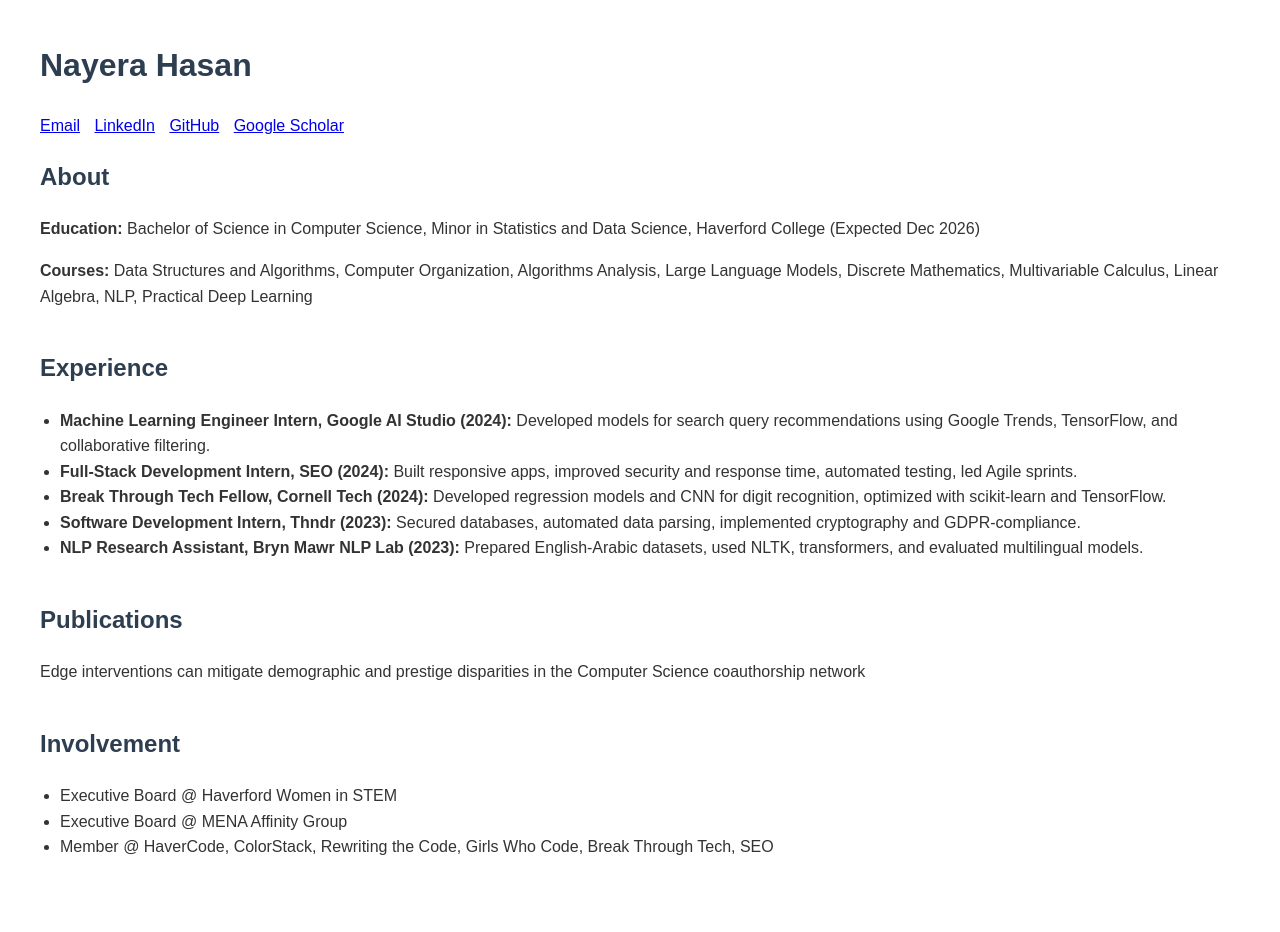
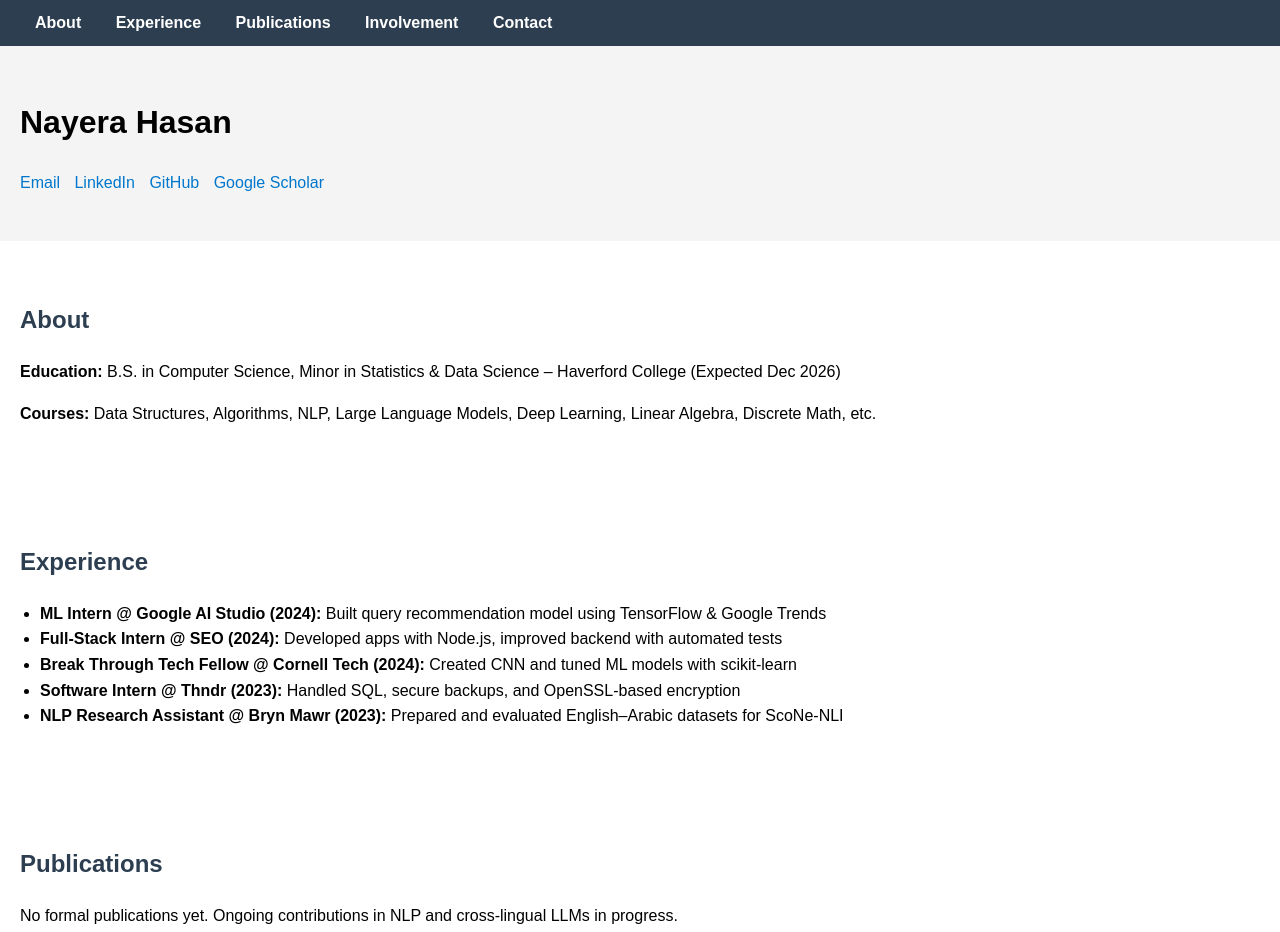
Before and after one commit to NayeraHasan/nayerahasan.github.io, a plain HTML site: page index.html in a window 1280 px wide. Shown: the top 932 px of the page. Before the commit the page ends 900 px from the top, so only its background shows below. Drawn offline with Linux system fonts and the light colour scheme.

Commit message:
Update index.html

```diff
--- a/index.html
+++ b/index.html
@@ -2,32 +2,64 @@
 <html lang="en">
 <head>
     <meta charset="UTF-8">
-    <title>Nayera Hasan | Academic Portfolio</title>
+    <title>Nayera Hasan | Portfolio</title>
     <meta name="viewport" content="width=device-width, initial-scale=1">
     <style>
         body {
             font-family: Arial, sans-serif;
-            margin: 40px;
+            margin: 0;
+            padding: 0;
             line-height: 1.6;
-            color: #333;
         }
-        h1, h2 {
+        nav {
+            background-color: #2c3e50;
+            padding: 10px 20px;
+            position: sticky;
+            top: 0;
+            z-index: 1000;
+        }
+        nav a {
+            color: white;
+            margin: 0 15px;
+            text-decoration: none;
+            font-weight: bold;
+        }
+        nav a:hover {
+            text-decoration: underline;
+        }
+        header {
+            padding: 30px 20px;
+            background-color: #f4f4f4;
+        }
+        section {
+            padding: 40px 20px;
+        }
+        h2 {
             color: #2c3e50;
         }
-        section {
-            margin-bottom: 40px;
-        }
         ul {
-            margin: 0;
             padding-left: 20px;
         }
         .contact a {
-            display: inline-block;
             margin-right: 10px;
+            text-decoration: none;
+            color: #0077cc;
+        }
+        html {
+            scroll-behavior: smooth;
         }
     </style>
 </head>
 <body>
+
+<nav>
+    <a href="#about">About</a>
+    <a href="#experience">Experience</a>
+    <a href="#publications">Publications</a>
+    <a href="#involvement">Involvement</a>
+    <a href="#contact">Contact</a>
+</nav>
+
 <header>
     <h1>Nayera Hasan</h1>
     <p class="contact">
@@ -38,35 +70,43 @@
     </p>
 </header>
 
-    <section>
+<section id="about">
     <h2>About</h2>
-        <p><strong>Education:</strong> Bachelor of Science in Computer Science, Minor in Statistics and Data Science, Haverford College (Expected Dec 2026)</p>
-        <p><strong>Courses:</strong> Data Structures and Algorithms, Computer Organization, Algorithms Analysis, Large Language Models, Discrete Mathematics, Multivariable Calculus, Linear Algebra, NLP, Practical Deep Learning</p>
+    <p><strong>Education:</strong> B.S. in Computer Science, Minor in Statistics & Data Science – Haverford College (Expected Dec 2026)</p>
+    <p><strong>Courses:</strong> Data Structures, Algorithms, NLP, Large Language Models, Deep Learning, Linear Algebra, Discrete Math, etc.</p>
 </section>
 
-    <section>
+<section id="experience">
     <h2>Experience</h2>
     <ul>
-            <li><strong>Machine Learning Engineer Intern, Google AI Studio (2024):</strong> Developed models for search query recommendations using Google Trends, TensorFlow, and collaborative filtering.</li>
-            <li><strong>Full-Stack Development Intern, SEO (2024):</strong> Built responsive apps, improved security and response time, automated testing, led Agile sprints.</li>
-            <li><strong>Break Through Tech Fellow, Cornell Tech (2024):</strong> Developed regression models and CNN for digit recognition, optimized with scikit-learn and TensorFlow.</li>
-            <li><strong>Software Development Intern, Thndr (2023):</strong> Secured databases, automated data parsing, implemented cryptography and GDPR-compliance.</li>
-            <li><strong>NLP Research Assistant, Bryn Mawr NLP Lab (2023):</strong> Prepared English-Arabic datasets, used NLTK, transformers, and evaluated multilingual models.</li>
+        <li><strong>ML Intern @ Google AI Studio (2024):</strong> Built query recommendation model using TensorFlow & Google Trends</li>
+        <li><strong>Full-Stack Intern @ SEO (2024):</strong> Developed apps with Node.js, improved backend with automated tests</li>
+        <li><strong>Break Through Tech Fellow @ Cornell Tech (2024):</strong> Created CNN and tuned ML models with scikit-learn</li>
+        <li><strong>Software Intern @ Thndr (2023):</strong> Handled SQL, secure backups, and OpenSSL-based encryption</li>
+        <li><strong>NLP Research Assistant @ Bryn Mawr (2023):</strong> Prepared and evaluated English–Arabic datasets for ScoNe-NLI</li>
     </ul>
 </section>
 
-    <section>
+<section id="publications">
     <h2>Publications</h2>
-        <p>Edge interventions can mitigate demographic and prestige disparities in the Computer Science coauthorship network</p>
+    <p>No formal publications yet. Ongoing contributions in NLP and cross-lingual LLMs in progress.</p>
 </section>
 
-    <section>
+<section id="involvement">
     <h2>Involvement</h2>
     <ul>
-            <li>Executive Board @ Haverford Women in STEM</li>
-            <li>Executive Board @ MENA Affinity Group</li>
-            <li>Member @ HaverCode, ColorStack, Rewriting the Code, Girls Who Code, Break Through Tech, SEO</li>
+        <li>Executive Board – Haverford Women in STEM</li>
+        <li>Executive Board – MENA Affinity Group</li>
+        <li>Member – HaverCode, ColorStack, Rewriting the Code, Girls Who Code, BTT, SEO</li>
     </ul>
 </section>
+
+<section id="contact">
+    <h2>Contact</h2>
+    <p>Email: <a href="mailto:nhasan1@haverford.edu">nhasan1@haverford.edu</a></p>
+    <p>GitHub: <a href="https://github.com/NayeraHasan">github.com/NayeraHasan</a></p>
+    <p>LinkedIn: <a href="https://linkedin.com/in/nayeraelcarbeli">linkedin.com/in/nayeraelcarbeli</a></p>
+</section>
+
 </body>
 </html>
```
Lines whose indentation alone changed are shown as unchanged.
